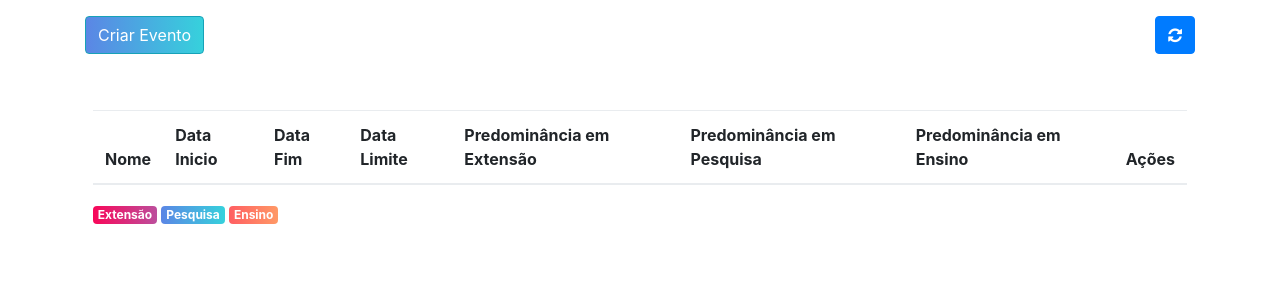
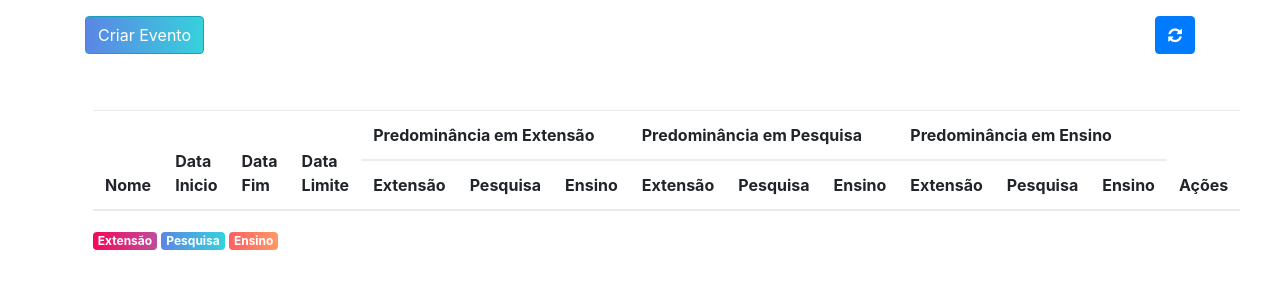
Before and after one commit to AlissonSteffens/institutional-progression-events, a website: page public/index.html in a window 1280 px wide. Drawn offline with nearby package versions, Linux system fonts and the light colour scheme; no server answers.

Commit message:
new table view

```diff
--- a/public/index.html
+++ b/public/index.html
@@ -21,14 +21,25 @@
             <table class="table">
               <thead>
                 <tr>
-                  <th>Nome</th>
-                  <th>Data Inicio</th>
-                  <th>Data Fim</th>
-                  <th>Data Limite</th>
-                  <th>Predominância em Extensão</th>
-                  <th>Predominância em Pesquisa</th>
-                  <th>Predominância em Ensino</th>
-                  <th>Ações</th>
+                  <th rowspan=2>Nome</th>
+                  <th rowspan=2>Data Inicio</th>
+                  <th rowspan=2>Data Fim</th>
+                  <th rowspan=2>Data Limite</th>
+                  <th colspan=3>Predominância em Extensão</th>
+                  <th colspan=3>Predominância em Pesquisa</th>
+                  <th colspan=3>Predominância em Ensino</th>
+                  <th rowspan=2>Ações</th>
+                </tr>
+                <tr>
+                  <th>Extensão</th>
+                  <th>Pesquisa</th>
+                  <th>Ensino</th>
+                  <th>Extensão</th>
+                  <th>Pesquisa</th>
+                  <th>Ensino</th>
+                  <th>Extensão</th>
+                  <th>Pesquisa</th>
+                  <th>Ensino</th>
                 </tr>
               </thead>
               <tbody id="chegou"></tbody>
--- a/public/script.js
+++ b/public/script.js
@@ -25,7 +25,7 @@ $('#but').click(function () {
     for (var i = 0; i < data.length; i++) {
       var edit = '<a href="#" class="edit" data-idb="' + data[i]._id + '"> <i class="fa fa-pencil-square-o"></i></a>'
       var deletes = '<a href="#" class="delete" data-idb="' + data[i]._id + '" data-nome="' + data[i].nome + '"> <i class="fa fa-trash"></i></a>'
-      $('#chegou').append('<tr><td>' + data[i].nome + '</td><td>' + data[i].data_inicio + '</td><td>' + data[i].data_fim + '</td><td>' + data[i].data_limite + '</td><td> <span class="badge badge-primary">' + data[i].extensionista_extensao + '</span> <span class="badge badge-success">' + data[i].extensionista_pesquisa + '</span> <span class="badge badge-info">' + data[i].extensionista_ensino + '</span></td><td> <span class="badge badge-primary">' + data[i].pesquisador_extensao + '</span> <span class="badge badge-success">' + data[i].pesquisador_pesquisa + '</span> <span class="badge badge-info">' + data[i].pesquisador_ensino + '</span></td><td> <span class="badge badge-primary">' + data[i].professor_extensao + '</span> <span class="badge badge-success">' + data[i].professor_pesquisa + '</span> <span class="badge badge-info">' + data[i].professor_ensino + '</span></td><td>' + edit + deletes + '</td></tr>')
+      $('#chegou').append('<tr><td>' + data[i].nome + '</td><td>' + data[i].data_inicio + '</td><td>' + data[i].data_fim + '</td><td>' + data[i].data_limite + '</td><td>' + data[i].extensionista_extensao + '</td> <td>' + data[i].extensionista_pesquisa + '</td> <td>' + data[i].extensionista_ensino + '</td>  <td>' + data[i].pesquisador_extensao + '</td> <td>' + data[i].pesquisador_pesquisa + '</td> <td>' + data[i].pesquisador_ensino + '</td><td>' + data[i].professor_extensao + '</td> <td>' + data[i].professor_pesquisa + '</td> <td>' + data[i].professor_ensino + '</td><td>' + edit + deletes + '</td></tr>')
     }
   })
 })
```
